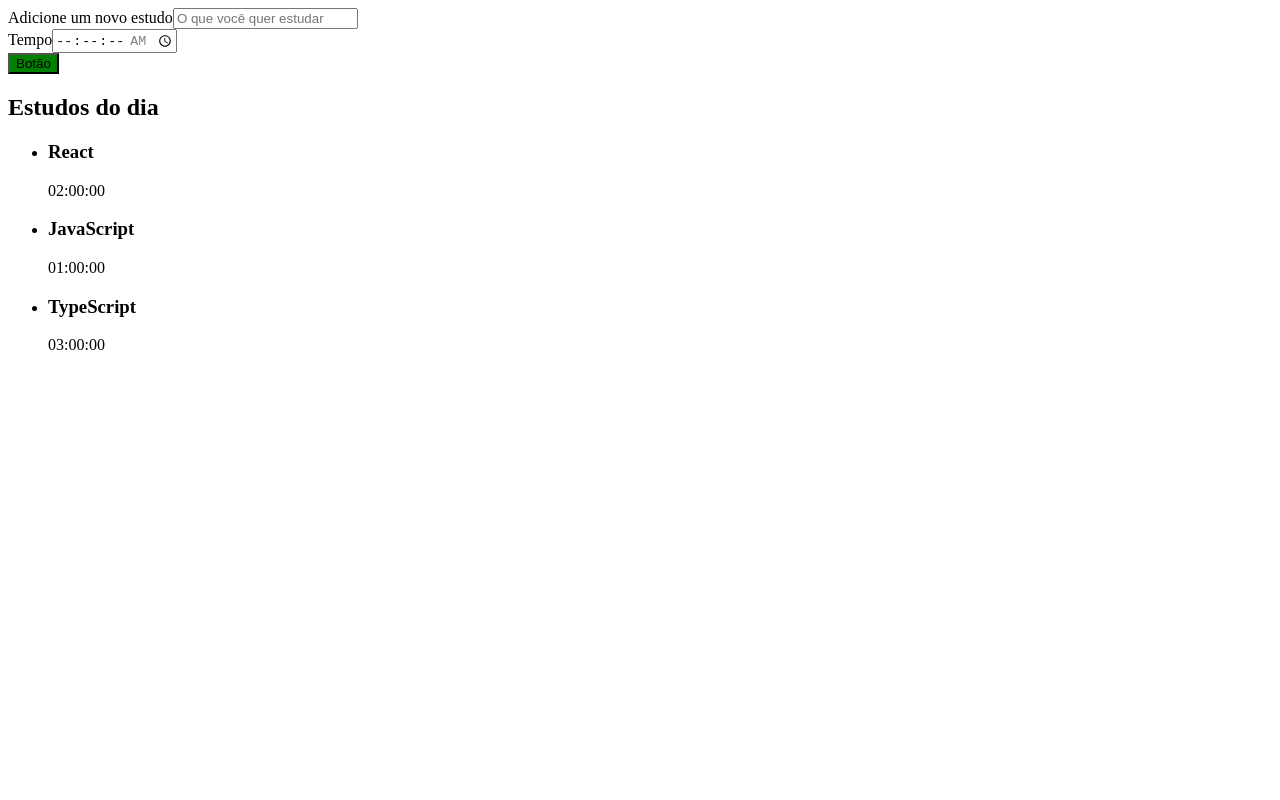
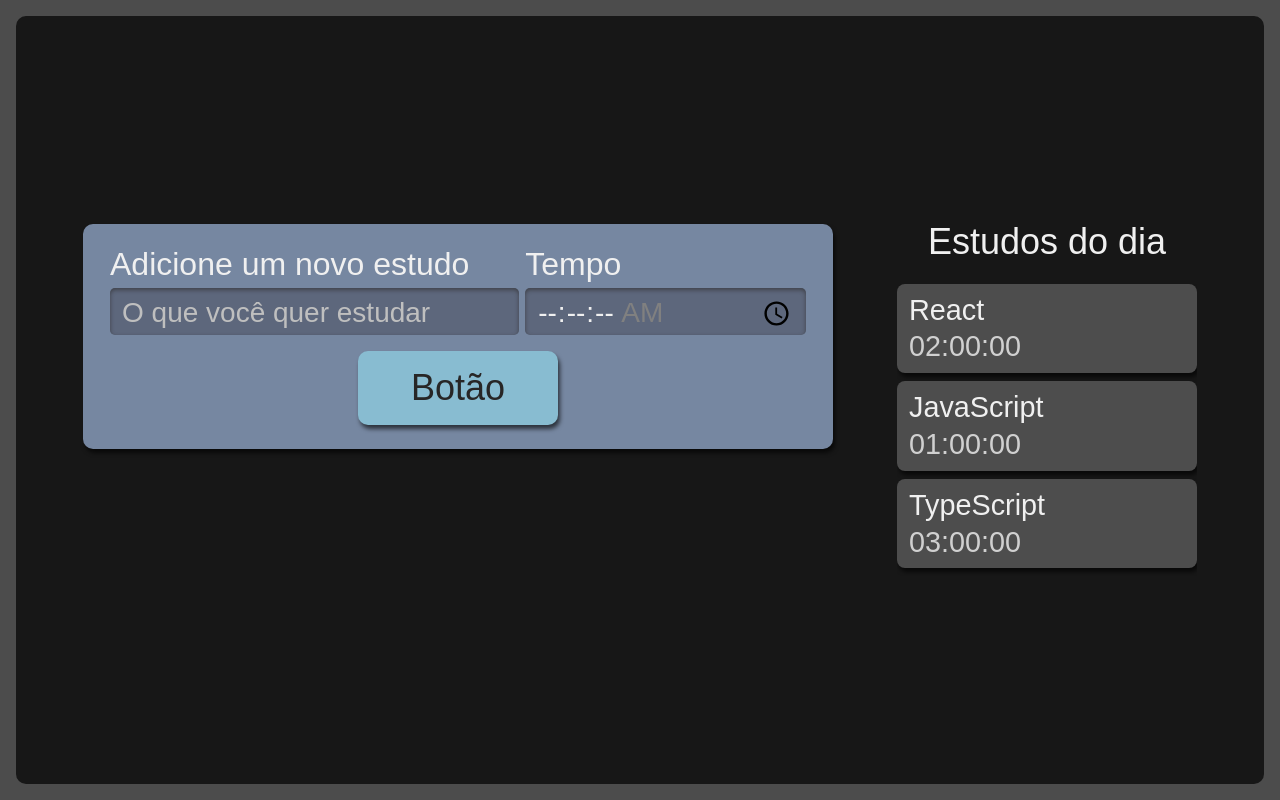
Before and after one commit to GuiDev45/Alura-react-ts, a React (Vite) app in the folder Alura-studies/: page / in a window 1280 px wide. Built offline with nearby package versions, Linux system fonts and the light colour scheme.

Commit message:
006 - Estilizando com Sass

```diff
--- a/Alura-studies/package.json
+++ b/Alura-studies/package.json
@@ -11,7 +11,8 @@
   },
   "dependencies": {
     "react": "^18.2.0",
-    "react-dom": "^18.2.0"
+    "react-dom": "^18.2.0",
+    "sass": "^1.66.1"
   },
   "devDependencies": {
     "@types/react": "^18.2.15",
--- a/Alura-studies/src/App.tsx
+++ /dev/null
@@ -1,13 +0,0 @@
-import Formulario from "./components/Formulario";
-import Lista from "./components/Lista";
-
-function App() {
-  return (
-    <>
-      <Formulario />
-      <Lista />
-    </>
-  );
-}
-
-export default App;
--- a/Alura-studies/src/components/Button/index.tsx
+++ b/Alura-studies/src/components/Button/index.tsx
@@ -1,30 +1,7 @@
-/*
-  Poderia ser um objeto de estilos como o exemplo abaixo
-  const styles = {
-    backgroundColor
-  }
+import "./style.scss";
 
-  em return
-    <button style={styles}>
-      Botão
-    </button>
-  */
-
-// const color = "red";
-// const backgroundColor = "red";
 const Botao = () => {
-  const estaAtivo = true;
-  return (
-    <button
-      style={{
-        // backgroundColor: color
-        // Como não é possível usar if no objeto vai usar o ternario, lembrando que o inline style não é uma boa prática
-        backgroundColor: estaAtivo ? "green" : "red",
-      }}
-    >
-      Botão
-    </button>
-  );
+  return <button className="botao">Botão</button>;
 };
 
 export default Botao;
--- /dev/null
+++ b/Alura-studies/src/components/Button/style.scss
@@ -0,0 +1,25 @@
+.botao {
+  align-self: center;
+  background-color: #88bcd1;
+  border-radius: 10px;
+  box-shadow: 2px 4px 4px #0000009F;
+  color: #272626;
+  cursor: pointer;
+  font-size: 1.25rem;
+  padding: 16px;
+  width: 150px;
+
+  &:active {
+    background-color: #7CA6B7;
+    box-shadow: 2px 2px 4px #0000009F inset;
+  }
+}
+
+@media screen and (min-width: 1280px) {
+  .botao {
+    grid-column-start: span 2;
+    justify-self: center;
+    width: 200px;
+    font-size: 2.25rem;
+  }
+}
--- a/Alura-studies/src/components/Formulario/index.tsx
+++ b/Alura-studies/src/components/Formulario/index.tsx
@@ -1,9 +1,10 @@
 import Botao from "../Button";
+import "./style.scss";
 
 const Formulario = () => {
   return (
-    <form>
-      <div>
+    <form className="novaTarefa">
+      <div className="inputContainer">
         <label htmlFor="tarefa">Adicione um novo estudo</label>
         <input
           type="text"
@@ -13,7 +14,7 @@
           required
         />
       </div>
-      <div>
+      <div className="inputContainer">
         <label htmlFor="tempo">Tempo</label>
         <input
           type="time"
--- /dev/null
+++ b/Alura-studies/src/components/Formulario/style.scss
@@ -0,0 +1,61 @@
+.novaTarefa {
+  display:flex;
+  flex-direction: column;
+  grid-area: nova-tarefa;
+  background-color: #7687A1;
+  border-radius: 10px;
+  box-shadow: 2px 4px 4px #0000009F;
+  padding: 12px;
+
+  .inputContainer {
+    display: flex;
+    flex-direction: column;
+    width: 100%;
+    margin-bottom: 16px;
+
+    label {
+      margin-bottom: 8px;
+      font-size: 1.25rem;
+    }
+
+    input {
+      width: 100%;
+      padding: 8px 12px 4px;
+      box-sizing: border-box;
+      border: unset;
+      border-radius: 5px;
+      background-color: #5D677C;
+      box-shadow: 0px 2px 4px #2D2B2B9F inset;
+
+      &::placeholder {
+        color: #BFBFBF;
+      }
+    }
+  }
+
+  @media screen and (min-width: 1280px) {
+    flex-direction: row;
+    flex-wrap: wrap;
+    justify-content: space-around;
+    font-size: 2.25rem;
+    padding: 24px;
+    box-sizing: border-box;
+
+    .inputContainer {
+      width: calc(60% - 12px);
+
+      &:last-of-type {
+        width: 40%;
+      }
+
+      label {
+        font-size: 2rem;
+      }
+
+      input {
+        height: 100%;
+        font-size: 1.75rem;
+      }
+    }
+  }
+}
--- a/Alura-studies/src/components/Lista/index.tsx
+++ b/Alura-studies/src/components/Lista/index.tsx
@@ -1,4 +1,5 @@
-// Forma mais nova de criar um componente é utilizando a function
+import "./style.scss";
+
 function Lista() {
   const tarefas = [
     {
@@ -15,11 +16,11 @@
     },
   ];
   return (
-    <aside>
+    <aside className="listaTarefas">
       <h2> Estudos do dia </h2>
       <ul>
         {tarefas.map((item, index) => (
-          <li key={index}>
+          <li key={index} className="item">
             <h3>{item.tarefa}</h3>
             <span>{item.tempo}</span>
           </li>
--- /dev/null
+++ b/Alura-studies/src/components/Lista/style.scss
@@ -0,0 +1,75 @@
+.listaTarefas {
+  grid-area: tarefas;
+  height: 100%;
+
+  h2 {
+    font-size: 1.25rem;
+    margin-bottom: 12px;
+  }
+
+  ul {
+    max-height: 350px;
+    overflow-y: scroll;
+  	scrollbar-width: thin;
+  }
+
+  @media screen and (min-width:1280px) {
+
+    h2{
+      text-align: center;
+      font-size: 2.25rem;
+      margin-bottom: 24px;
+    }
+
+    ul {
+      overflow: auto;
+      max-height: 500px;
+    }
+  }
+}
+
+.item {
+  background-color: #4D4D4D;
+  border-radius: 8px;
+  box-shadow: 2px 4px 4px #0000009F;
+  padding: 12px;
+  margin-bottom: 8px;
+  position: relative;
+  cursor: pointer;
+
+  h3 {
+    margin-bottom: 8px;
+    word-break: break-all;
+  }
+
+  span {
+    color: #D0D0D0;
+  }
+
+  @media screen and (min-width:1280px) {
+    font-size: 1.8rem;
+  }
+}
+
+.itemSelecionado {
+  background-color: #292929;
+  box-shadow: 2px 4px 4px #0000009F inset;
+}
+
+.itemCompletado {
+  background-color: #566F42;
+  cursor: auto;
+
+  .concluido {
+    display: block;
+    background-image: url('../../assets/check-mark.svg');
+    background-repeat: no-repeat;
+    background-size: 38px 38px;
+    position: absolute;
+    top: 50%;
+    right: 12px;
+    transform: translateY(-50%);
+    width: 42px;
+    height: 43px;
+  }
+}
--- a/Alura-studies/src/index.css
+++ b/Alura-studies/src/index.css
@@ -0,0 +1,95 @@
+html, body, div, span, applet, object, iframe,
+h1, h2, h3, h4, h5, h6, p, blockquote, pre,
+a, abbr, acronym, address, big, cite, code,
+del, dfn, em, img, ins, kbd, q, s, samp,
+small, strike, strong, sub, sup, tt, var,
+b, u, i, center,
+dl, dt, dd, ol, ul, li,
+fieldset, form, label, legend,
+table, caption, tbody, tfoot, thead, tr, th, td,
+article, aside, canvas, details, embed,
+figure, figcaption, footer, header, hgroup,
+menu, nav, output, ruby, section, summary,
+time, mark, audio, video {
+	margin: 0;
+	padding: 0;
+	border: 0;
+	font-size: 100%;
+	font: inherit;
+	vertical-align: baseline;
+}
+/* HTML5 display-role reset for older browsers */
+article, aside, details, figcaption, figure,
+footer, header, hgroup, menu, nav, section {
+	display: block;
+}
+body {
+	line-height: 1;
+}
+ol, ul {
+	list-style: none;
+}
+blockquote, q {
+	quotes: none;
+}
+blockquote:before, blockquote:after,
+q:before, q:after {
+	content: '';
+	content: none;
+}
+table {
+	border-collapse: collapse;
+	border-spacing: 0;
+}
+
+
+input {
+	font-family: inherit;
+	font-size: inherit;
+	font-weight: inherit;
+	color: inherit;
+}
+
+button {
+	border: unset;
+	background-color: unset;
+	font-family: inherit;
+	font-size: inherit;
+	font-weight: inherit;
+	color: inherit;
+}
+
+@import url('https://fonts.googleapis.com/css2?family=Manjari&display=swap');
+
+body {
+	display: flex;
+	justify-content: center;
+	font-family: 'Manjari', sans-serif;
+	color: #F0F0F0;
+	background-color: #4C4C4C;
+	height: 100%;
+	width: 100%;
+	padding: 16px;
+	box-sizing: border-box;
+}
+
+#root {
+	width: 100%;
+}
+
+::-webkit-scrollbar {
+	width: 8px;
+}
+
+::-webkit-scrollbar-track {
+	background: unset;
+}
+
+::-webkit-scrollbar-thumb {
+	border-radius: 4px;
+	background: #888;
+}
+
+::-webkit-scrollbar-thumb:hover {
+	background: #555;
+}
--- /dev/null
+++ b/Alura-studies/src/pages/App.tsx
@@ -0,0 +1,14 @@
+import Formulario from "../components/Formulario";
+import Lista from "../components/Lista";
+import "./style.scss";
+
+function App() {
+  return (
+    <div className="AppStyle">
+      <Formulario />
+      <Lista />
+    </div>
+  );
+}
+
+export default App;
--- /dev/null
+++ b/Alura-studies/src/pages/style.scss
@@ -0,0 +1,30 @@
+.AppStyle {
+  display: grid;
+  grid-template-rows: min-content min-content auto;
+  grid-template-areas:
+  "nova-tarefa"
+  "cronometro"
+  "tarefas"
+  ;
+  row-gap: 24px;
+  min-width: 320px;
+  min-height: calc(100vh - 32px);
+  width: 100%;
+  padding: 32px;
+  box-sizing: border-box;
+  border-radius: 10px;
+  background-color: #171717;
+
+  @media screen and (min-width:1280px)  {
+    grid-template-areas:
+    "nova-tarefa tarefas"
+    "cronometro tarefas"
+    ;
+    column-gap: 64px;
+    grid-template-rows: min-content min-content;
+    grid-template-columns: 750px 300px;
+    justify-content: center;
+    align-content: center;
+    padding: 64px;
+  }
+}
```
Also changed, not shown: Alura-studies/src/index.tsx (+6 -6 lines), Alura-studies/src/assets/check-mark.svg (added), 1 other file (tests, documents, lock files or other folders).
